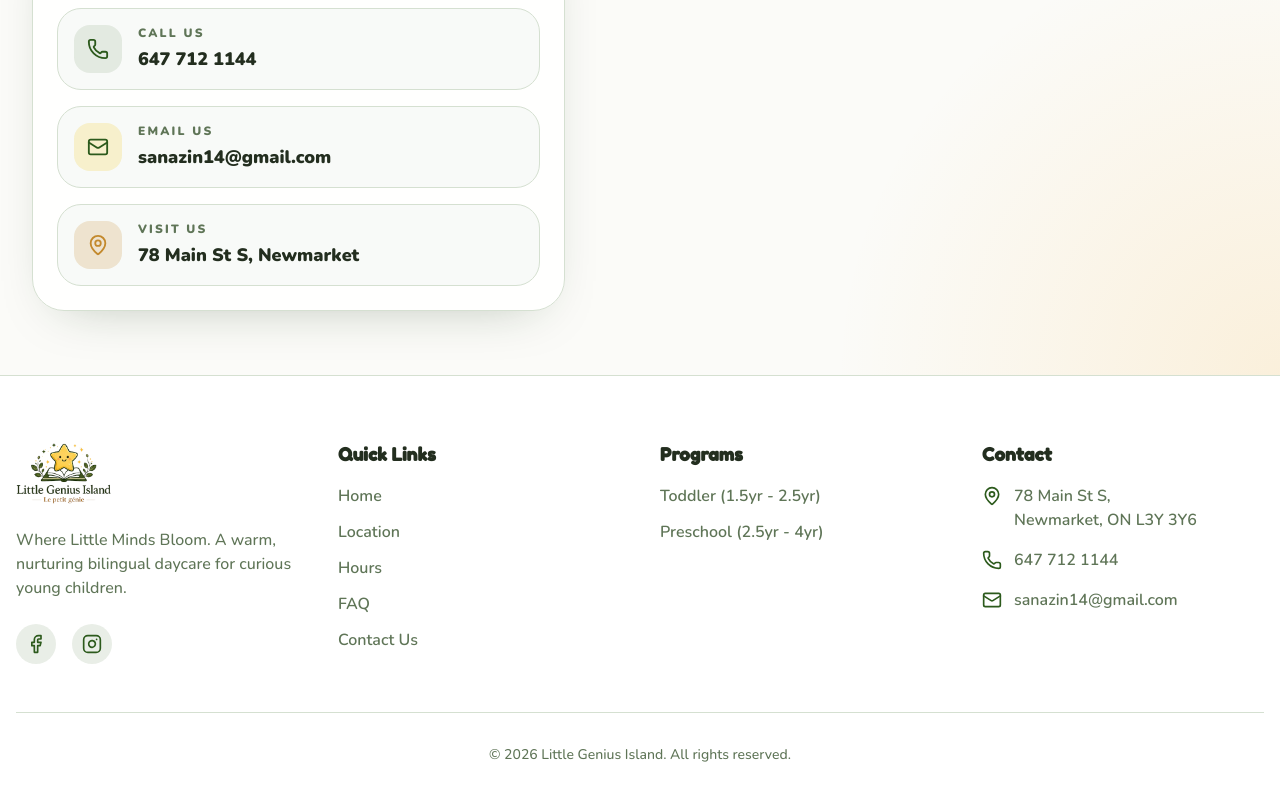
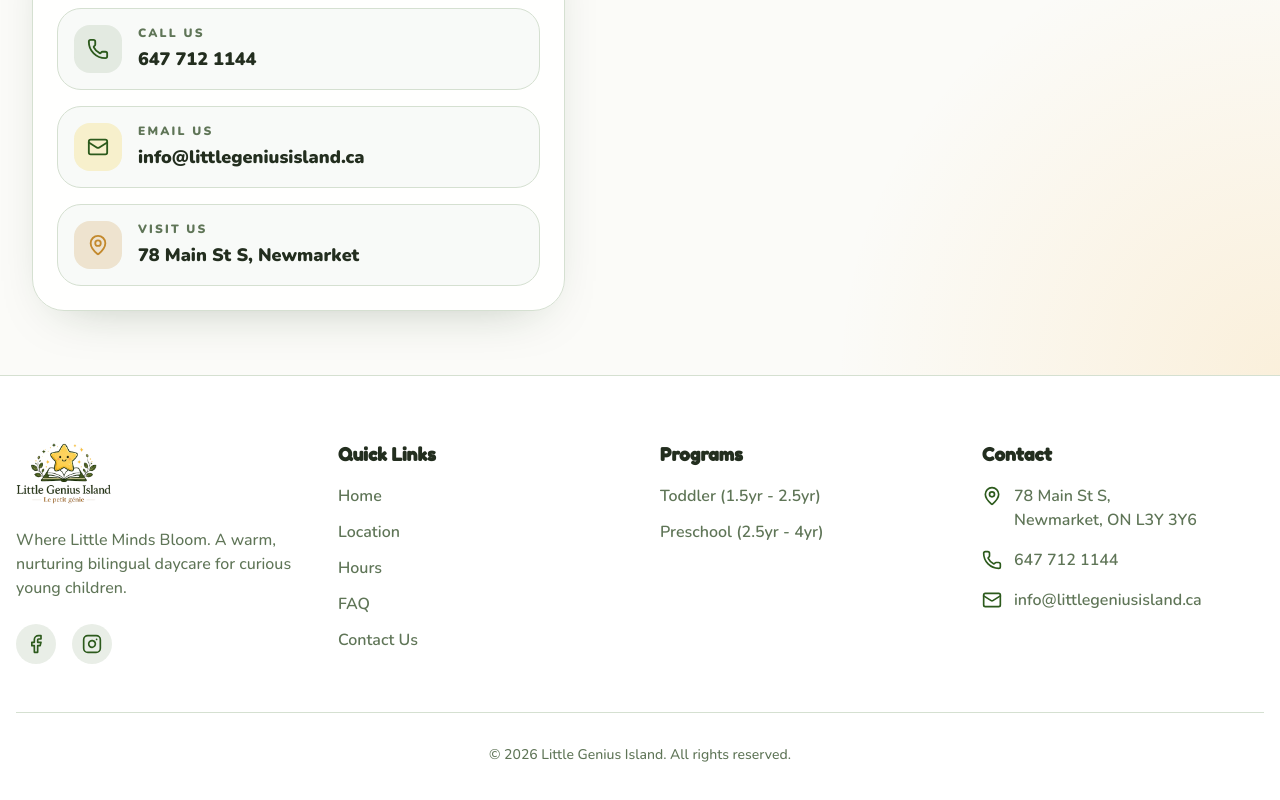
Before and after one commit to alitcs/little-genius, a React (Vite) app in the folder artifacts/daycare-site/: page /contact in a window 1280 px wide. Shown: the part 650-1450 px from the top of the page. Built offline with nearby package versions, Linux system fonts and the light colour scheme.

Commit message:
email change

```diff
--- a/artifacts/daycare-site/index.html
+++ b/artifacts/daycare-site/index.html
@@ -30,7 +30,7 @@
         "description": "Bilingual Montessori daycare in Ottawa serving children 11 months to 6 years with English and French early learning.",
         "url": "https://example.com/",
         "telephone": "+1-613-555-0123",
-        "email": "LePetitGenie26@gmail.com",
+        "email": "info@littlegeniusisland.ca",
         "address": {
           "@type": "PostalAddress",
           "streetAddress": "123 Maple Grove Lane",
--- a/artifacts/daycare-site/src/components/Footer.tsx
+++ b/artifacts/daycare-site/src/components/Footer.tsx
@@ -61,7 +61,7 @@
               </li>
               <li className="flex items-center gap-3">
                 <Mail className="text-primary shrink-0" size={20} />
-                <span>sanazin14@gmail.com</span>
+                <span>info@littlegeniusisland.ca</span>
               </li>
             </ul>
           </div>
--- a/artifacts/daycare-site/src/lib/seo.ts
+++ b/artifacts/daycare-site/src/lib/seo.ts
@@ -3,7 +3,7 @@
   "Little Genius Island is a bilingual Montessori-style daycare in Ottawa for children 11 months to 6 years, offering English and French early learning in a nurturing environment.";
 
 export const sitePhone = "+1-613-555-0123";
-export const siteEmail = "LePetitGenie26@gmail.com";
+export const siteEmail = "info@littlegeniusisland.ca";
 export const siteAddress = {
   streetAddress: "123 Maple Grove Lane",
   addressLocality: "Ottawa",
--- a/artifacts/daycare-site/src/pages/ContactPage.tsx
+++ b/artifacts/daycare-site/src/pages/ContactPage.tsx
@@ -21,7 +21,7 @@
   {
     icon: Mail,
     label: "Email us",
-    value: "sanazin14@gmail.com",
+    value: "info@littlegeniusisland.ca",
     accent: "bg-secondary/20 text-secondary-foreground",
   },
   {
```
Also changed, not shown: 4 other files (tests, documents, lock files or other folders).
